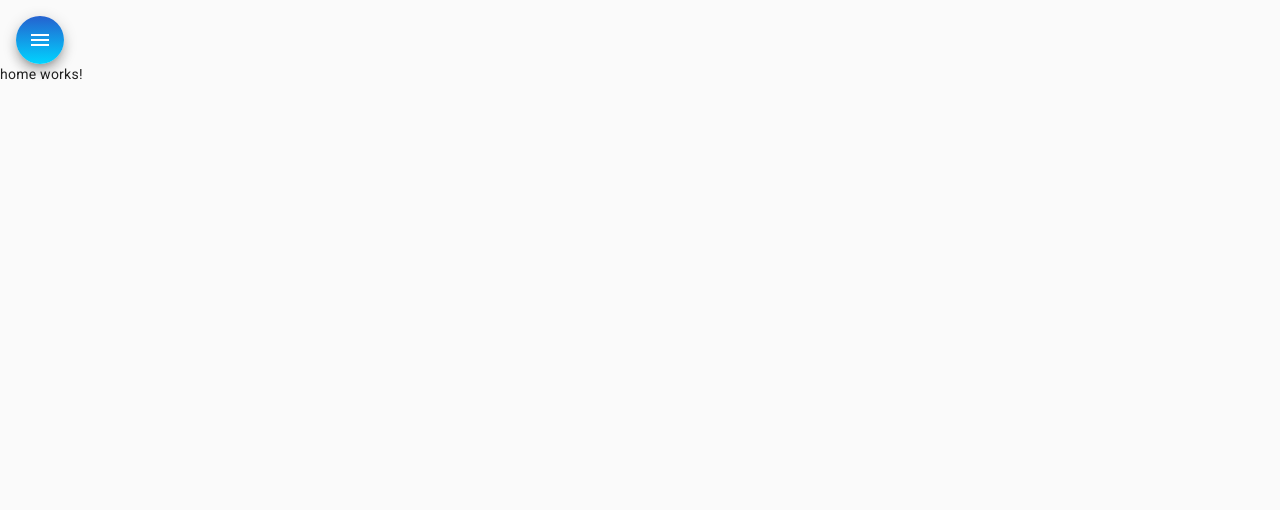
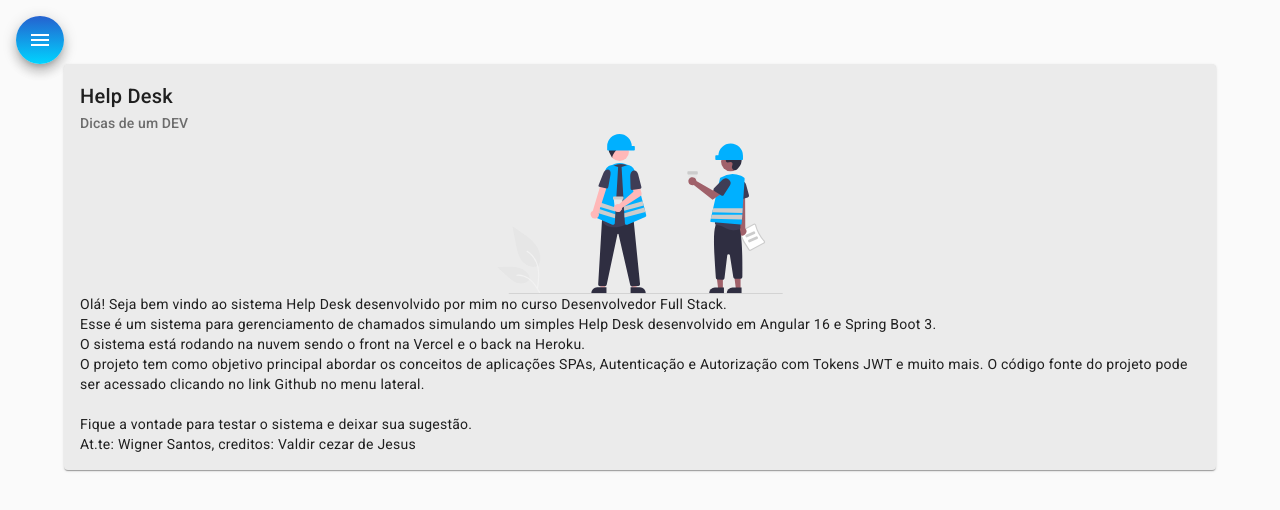
Before and after one commit to WignerSantos/helpdesk-front, an Angular app: page /home in a window 1280 px wide. Shown: the top 510 px of the page. Built offline with nearby package versions, Linux system fonts and the light colour scheme.

Commit message:
Adding HTML and CSS Home component

```diff
--- a/src/app/components/home/home.component.css
+++ b/src/app/components/home/home.component.css
@@ -0,0 +1,9 @@
+.card {
+    width: 90%;
+    margin: auto;
+    background-color: rgb(235, 235, 235);
+}
+
+img {
+    height: 10rem;
+}
--- a/src/app/components/home/home.component.html
+++ b/src/app/components/home/home.component.html
@@ -1 +1,18 @@
-<p>home works!</p>
+<mat-card class="card">
+    <mat-card-header>
+      <mat-card-title>Help Desk</mat-card-title>
+      <mat-card-subtitle>Dicas de um DEV</mat-card-subtitle>
+    </mat-card-header>
+    <img mat-card-image src="assets/img/home-image.svg" alt="Image Home Help Desk">
+    <mat-card-content>
+        <p>
+            Olá! Seja bem vindo ao sistema Help Desk desenvolvido por mim no curso Desenvolvedor Full Stack.<br />
+            Esse é um sistema para gerenciamento de chamados simulando um simples Help Desk desenvolvido em Angular 16 e
+            Spring Boot 3. <br />O sistema está rodando na nuvem sendo o front na Vercel e o back na Heroku.<br />
+            O projeto tem como objetivo principal abordar os conceitos de aplicações SPAs, Autenticação e Autorização com
+            Tokens JWT e muito mais. O código fonte do projeto pode ser acessado clicando no link Github no menu lateral.
+            <br /><br /> Fique a vontade para testar o sistema e deixar sua sugestão.
+            <br /> At.te: Wigner Santos, creditos: Valdir cezar de Jesus
+        </p>
+    </mat-card-content>
+  </mat-card>
```
